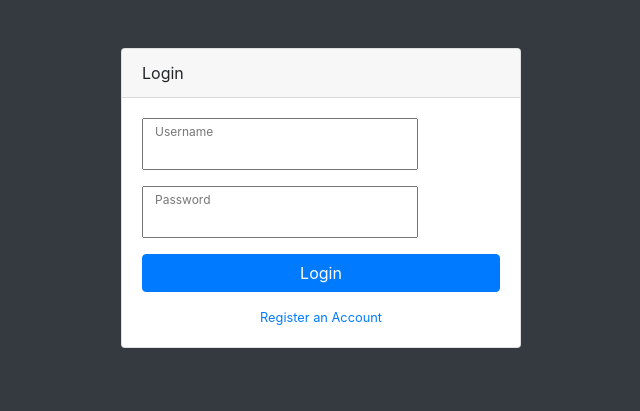
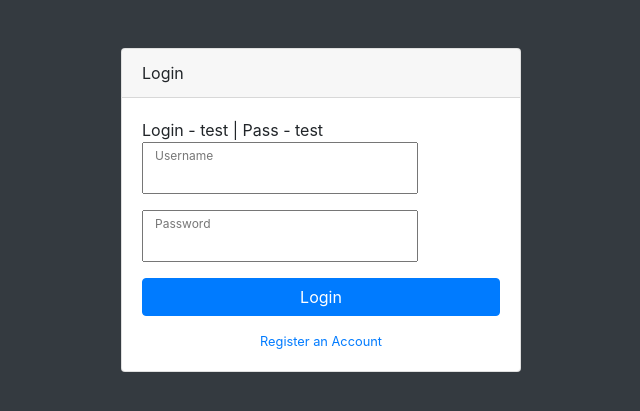
Before and after one commit to Dy0mar/tasker, a Django app: template templates/account/login.html in a window 1280 px wide. Shown: the top 411 px of the page, without its empty margins (319-959 px from the left). Run offline with Django 3.2, Linux system fonts and the light colour scheme; the template is opened without the code that fills it, so the values that code supplies are empty, except form fields; tables that the repository leaves empty hold one stand-in row (values such as "Sample post"); form fields are guessed from the names that the template uses; some libraries are stand-ins or nearby versions.

Commit message:
add show test user

```diff
--- a/templates/account/login.html
+++ b/templates/account/login.html
@@ -22,6 +22,8 @@
 									</div>
 								{% endfor %}
 							{% endif %}
+
+						Login - test | Pass - test
 
 						<div class="form-group">
 							<div class="form-label-group">
```
